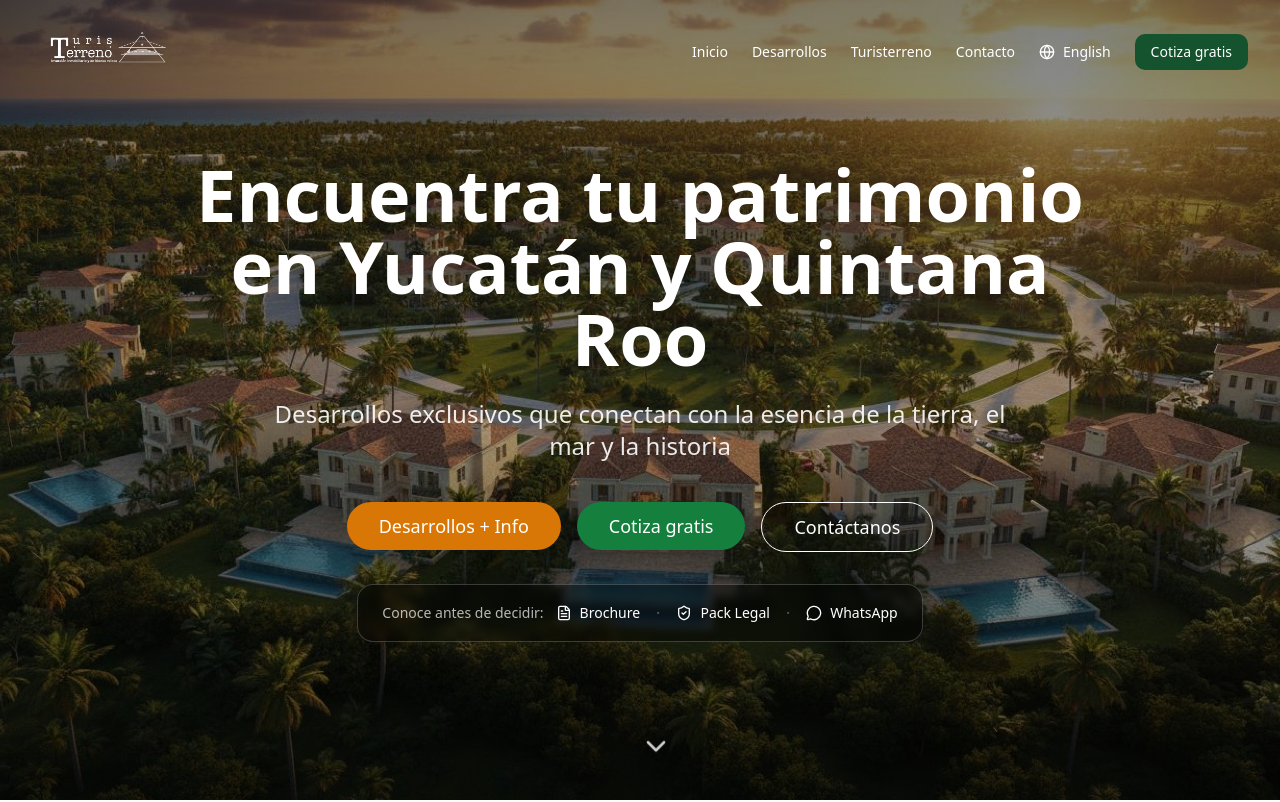
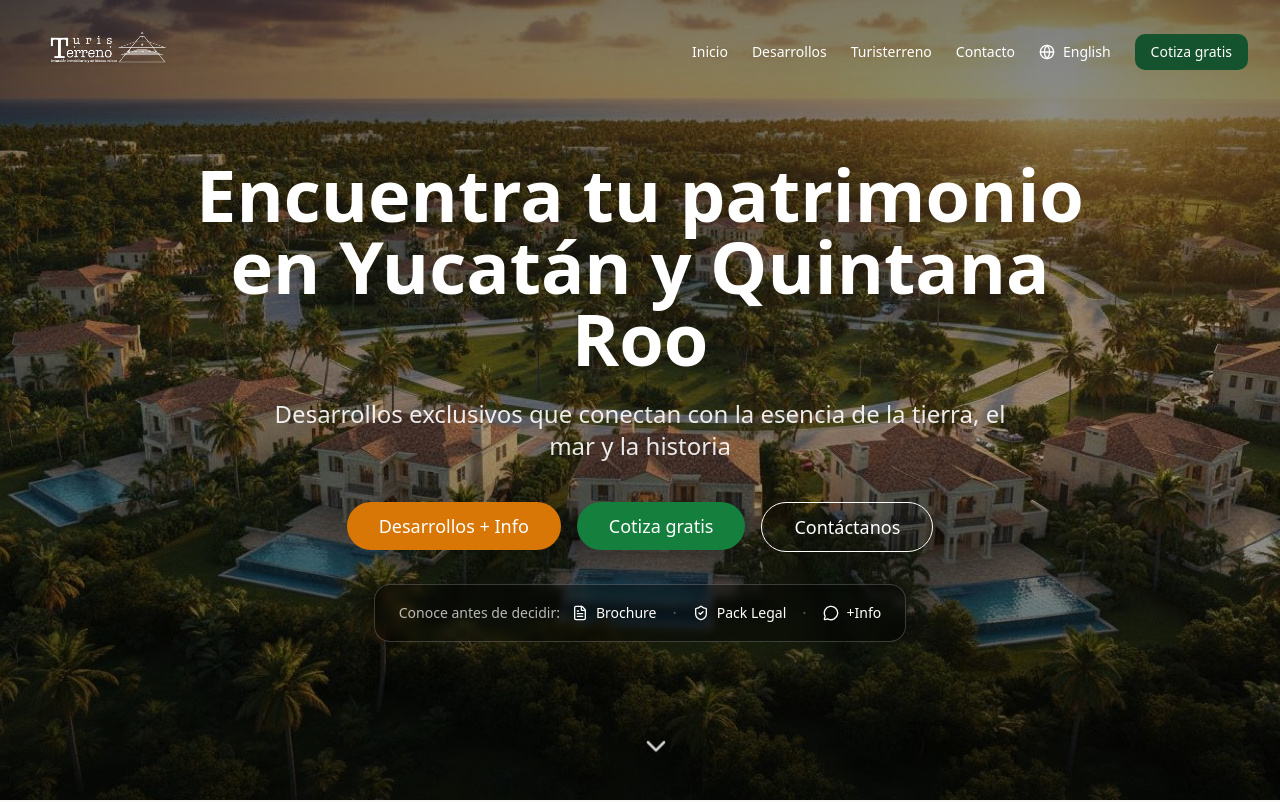
Before and after one commit to halexolvustam/bienesRa-zTuristerreno, a React (Vite) app: page / in a window 1280 px wide. Shown: the top 802 px of the page. Built offline with nearby package versions, Linux system fonts and the light colour scheme.

Commit message:
Boton WhatsApp hero dice +Info

```diff
--- a/src/sections/Hero.tsx
+++ b/src/sections/Hero.tsx
@@ -49,7 +49,7 @@ export function Hero() {
             <span className="text-white/30">·</span>
             <a href="https://wa.me/525566545971?text=Hola%2C%20quiero%20m%C3%A1s%20informaci%C3%B3n%20antes%20de%20cotizar" target="_blank" rel="noopener noreferrer" className="flex items-center gap-2 text-white hover:text-green-400 transition-colors text-sm font-medium">
               <MessageCircle className="w-4 h-4" />
-              WhatsApp
+              +Info
             </a>
           </div>
         </div>
```
Also changed, not shown: 2 other files (tests, documents, lock files or other folders).
